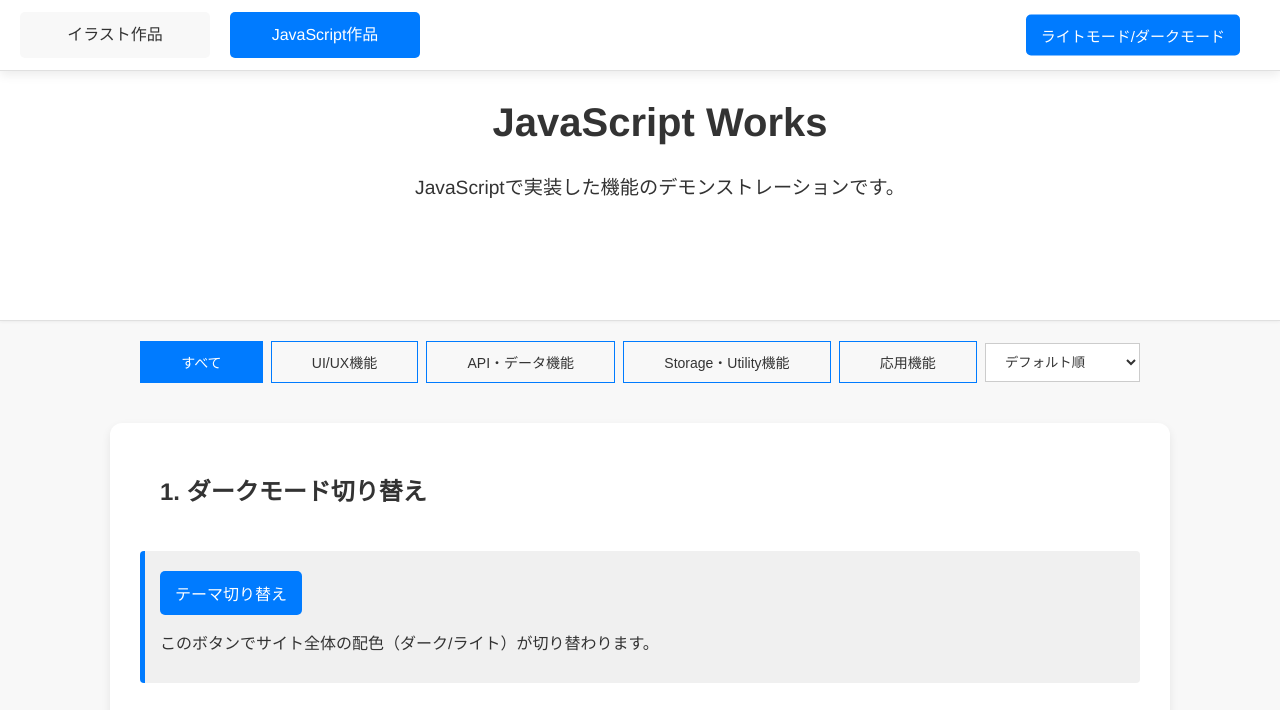
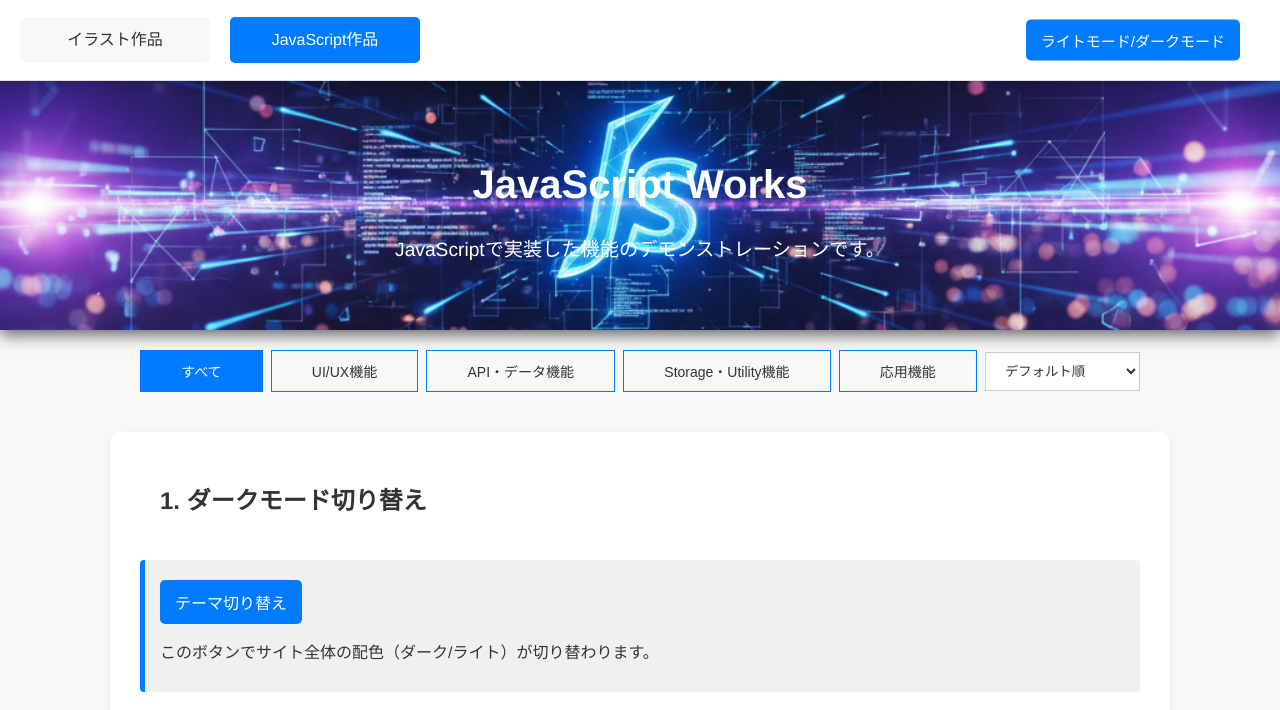
Before and after one commit to Takenocomic/my-illustration-Portfolio, a plain HTML site: page js-works.html in a window 1280 px wide. Shown: the top 710 px of the page. Drawn offline with Linux system fonts and the light colour scheme.

Commit message:
abjust top img

```diff
--- a/js-style.css
+++ b/js-style.css
@@ -22,7 +22,12 @@ body {
     line-height: 1.6; /* 読みやすさ向上のため行間を広げる */
 }
 
-h1, h2, h3 {
+
+main {
+    margin-top: 80px;
+}
+
+h2, h3 {
     color: var(--main-text-color);
     margin-top: 0;
     margin-bottom: 0.5em;
@@ -74,6 +79,13 @@ h1, h2, h3 {
  * ============================================
  */
 header {
+    display: flex;
+    width:  100%;
+    height: 80px;
+    position: fixed;
+    top: 0;
+    z-index: 10;
+
     background-color: var(--main-bg-color);
     border-bottom: 1px solid #e0e0e0;
     box-shadow: 0 1px 3px rgba(0, 0, 0, 0.05);
@@ -85,10 +97,9 @@ header {
     top: 0;
     left: 0;
     width: 100%;
-    height: 70px;
+    height: 80px;
     background-color: var(--main-bg-color);
     box-shadow: var(--shadow-light);
-    z-index: 100;
     /* リンクの配置 */
     display: flex;
     align-items: center;
@@ -115,7 +126,7 @@ header {
 }
 
 .nav-link:hover {
-    background-color: #e0e0e0; /* ホバー時は薄い色 */
+    background-color: #e0e0e0 ; /* ホバー時は薄い色 */
     color: var(--main-text-color);
 }
 .nav-link.active {
@@ -153,20 +164,24 @@ header {
 /*メインヘッダー*/
 .main-header{
     flex-grow: 1;
-    display: flex;
     align-items: center;
     background-image: url('images/js-header-bg2.jpg'); /* 実際のファイルパスに修正してください */
     background-size: cover;      /* 画像が要素全体を覆うように拡大・縮小 */
     background-position: center; /* 画像を中央に配置 */
     background-repeat: no-repeat;/* 画像の繰り返しをなしにする */
+    min-height: 250px; /* 最低250pxの高さを持たせる */
+    width: 100%; /* 横幅も確保 */
+    margin-top: 0;
+    overflow: hidden;
+    display: flex;
+    justify-content: center;
+    align-items: center;
+    text-align: center;
+
+    box-shadow: 0 5px 15px rgba(0, 0, 0, 0.6);
 }
 .header-text {
-    position: absolute;
-    top: 70px;
-    left: 0;
-    width: 100%;
-    height: 100%;
-    color: var(--main-text-color);
+    color: var(--main-bg-color);
     text-shadow: none; /* 不要な影を削除 */
 }
 .header-text h1 {
@@ -174,7 +189,6 @@ header {
 }
 .header-text p {
     font-size: 1.2em;
-    color:var(--main-text-color);
 }
 
 
--- a/js-works.html
+++ b/js-works.html
@@ -26,15 +26,16 @@
                 </button>
             </div>
         </nav>
+    </header>
+
+    <main>
         <div class="main-header">
             <div class="header-text">
                 <h1>JavaScript Works</h1>
                 <p>JavaScriptで実装した機能のデモンストレーションです。</p>
             </div>
         </div>
-    </header>
 
-    <main>
         <div class="filter-sort-controls">
             <div class="filter-buttons-group">
                 <button data-filter="all" class="filter-btn active">すべて</button>
```
